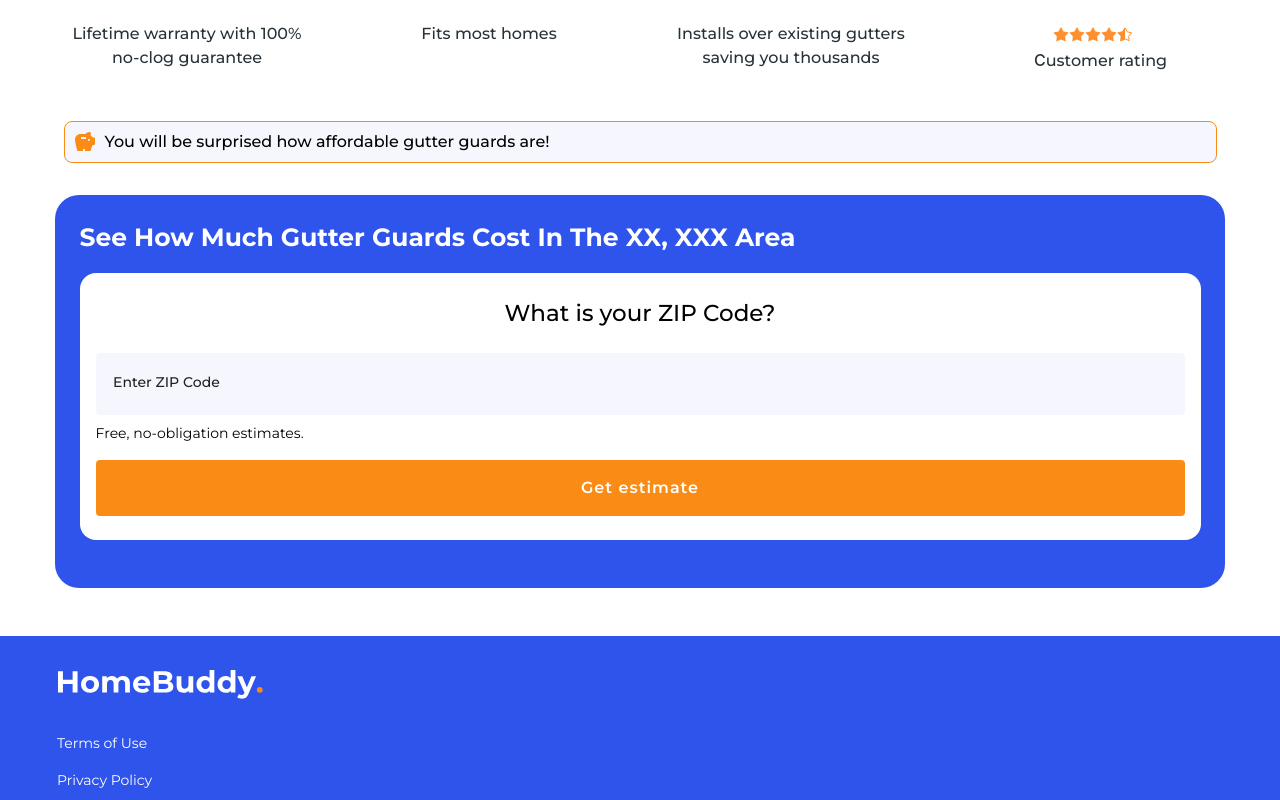
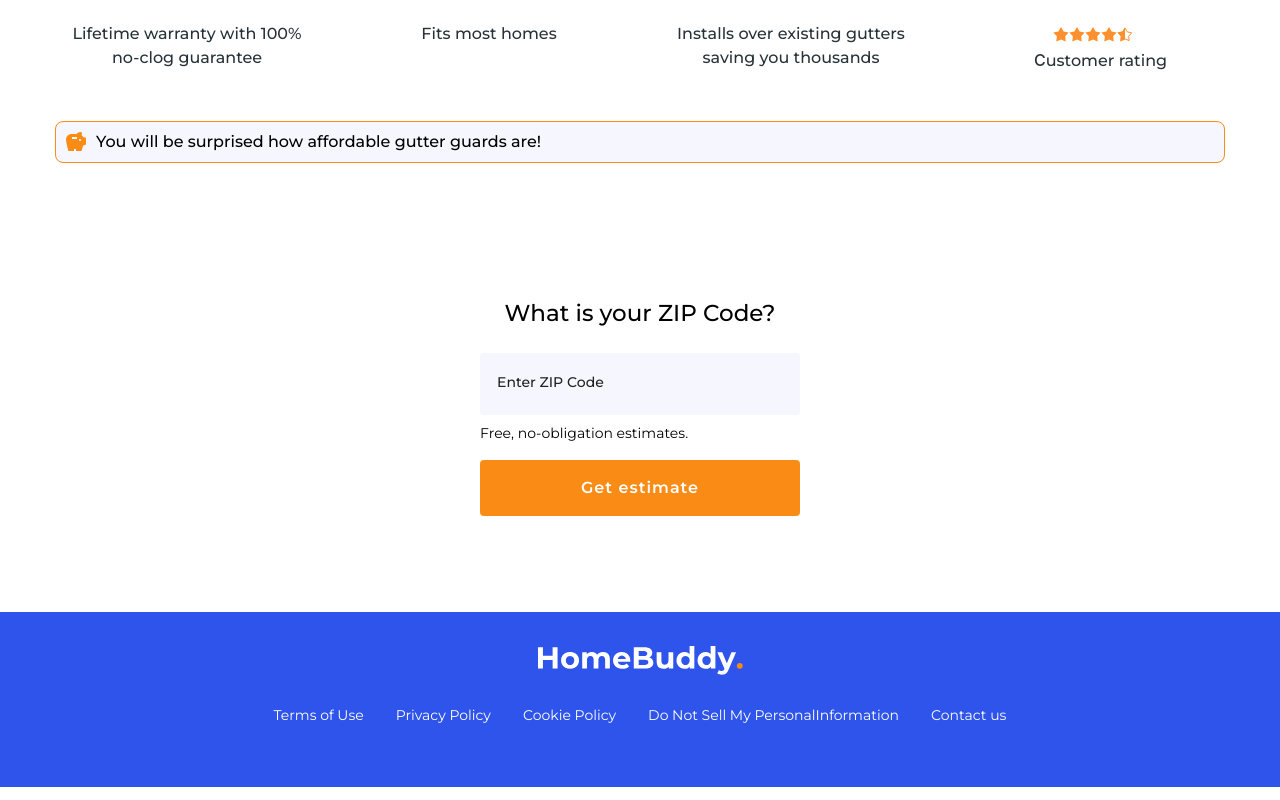
Before and after one commit to midler/siren-group-test, a React (Create React App) app: page / in a window 1280 px wide. Shown: the part 660-1460 px from the top of the page. Built offline with nearby package versions, Linux system fonts and the light colour scheme.

Commit message:
Add styles for main page

```diff
--- a/src/styles/components/calculate.scss
+++ b/src/styles/components/calculate.scss
@@ -1,4 +1,20 @@
+@use "../bootstrap/bootstrap.scss";
+
 .calculate {
+  &__container-wrapper {
+    @media (min-width: bootstrap.$desktop) {
+      border-radius: 24px;
+      padding: 64px 96px 96px;
+      background-color: #2f54eb;
+      background-image: url("../../assets/images/house.png");
+      background-repeat: no-repeat;
+      background-size: cover;
+      display: flex;
+      flex-direction: column;
+      align-items: center;
+    }
+  }
+
   &__attention {
     padding: 8px 48px 8px 8px;
     display: flex;
@@ -12,6 +28,10 @@
     line-height: 1.5;
     margin: 0 8.5px 0 8.5px;
     margin-bottom: 32px;
+    @media (min-width: bootstrap.$desktop) {
+      padding-right: 8px;
+      margin: 0 0 16px 0;
+    }
 
     &::before {
       content: "";
@@ -35,6 +55,16 @@
     border-radius: 24px;
     padding: 24px 24.5px 48px 24.5px;
     color: white;
+
+    @media (min-width: bootstrap.$desktop) {
+      background-color: transparent;
+      padding: 0;
+      width: 100%;
+      display: flex;
+      flex-direction: column;
+      align-items: stretch;
+      text-align: center;
+    }
   }
 
   &__title {
@@ -43,6 +73,9 @@
     line-height: 1.5;
     margin: 0;
     margin-bottom: 16px;
+    @media (min-width: bootstrap.$desktop) {
+      margin-bottom: 32px;
+    }
   }
 
   &__form {
@@ -50,12 +83,25 @@
     background-color: white;
     color: #000;
     border-radius: 16px;
+
+    @media (min-width: bootstrap.$desktop) {
+      padding: 48px 96px;
+
+      display: flex;
+      justify-content: center;
+      text-align: left;
+    }
   }
 
   &__form-field {
     margin: 0;
     padding: 0;
     border: none;
+
+    @media (min-width: bootstrap.$desktop) {
+      max-width: 320px;
+      width: 100%;
+    }
   }
 
   &__form-field-title {
--- a/src/styles/components/mainFooter.scss
+++ b/src/styles/components/mainFooter.scss
@@ -2,20 +2,42 @@
 
 .mainFooter {
   padding: 24px 2px 48px;
+  @media (min-width: bootstrap.$desktop) {
+    padding: 24px 0 61px;
+    display: flex;
+    flex-direction: column;
+    align-items: center;
+  }
 
   &__logo {
     margin-bottom: 24px;
+    @media (min-width: bootstrap.$desktop) {
+      margin-bottom: 20px;
+    }
   }
 
   &__menu {
     --text-color: white;
     @include bootstrap.listReset;
     max-width: 170px;
+
+    @media (min-width: bootstrap.$desktop) {
+      display: flex;
+      flex-direction: row;
+      align-items: center;
+      padding: 0;
+      gap: 32px;
+      max-width: none;
+    }
   }
 
   &__menu-item {
     & + & {
       margin-top: 16px;
+      @media (min-width: bootstrap.$desktop) {
+        margin-top: auto;
+      }
+
     }
   }
 }
```
